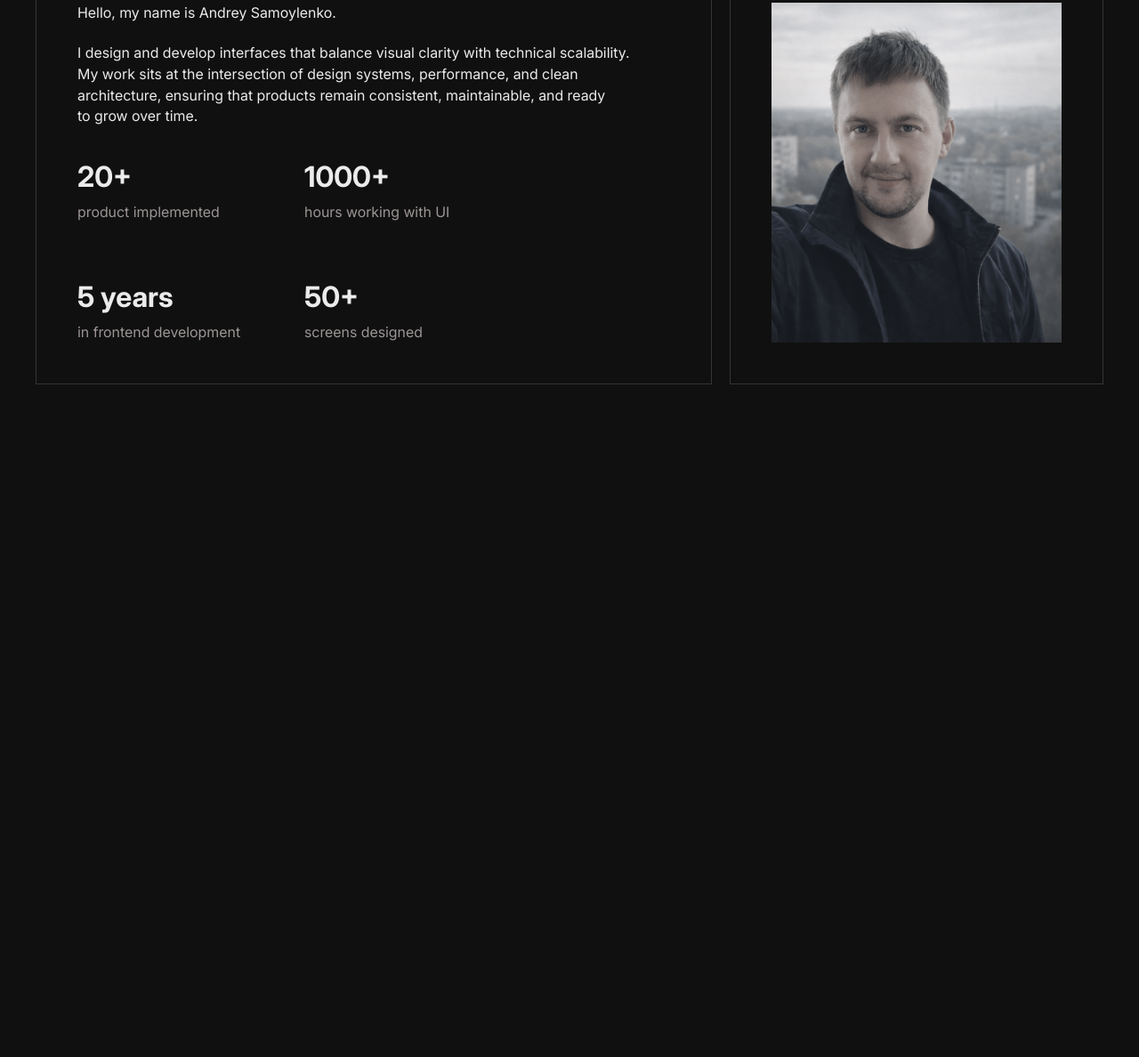
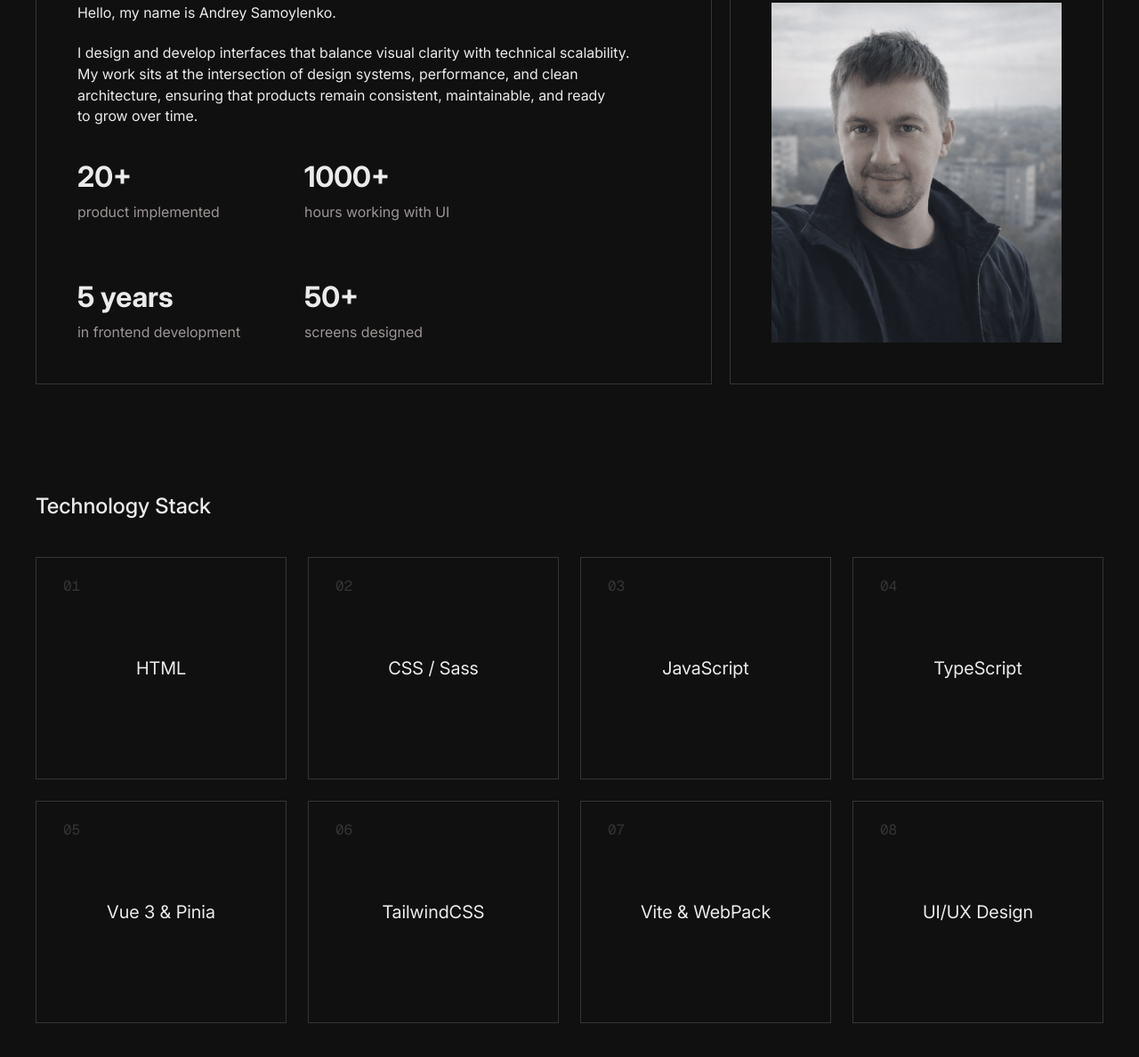
Before and after one commit to juicyblob/mono-digital, a website built with Vite: page index.html in a window 1280 px wide. Shown: the part 2291-3479 px from the top of the page at 89% size. Before the commit the page ends 2799 px from the top, so only its background shows below. Built offline with nearby package versions, Linux system fonts and the light colour scheme.

Commit message:
верстка секции стэк технологий

```diff
--- a/index.html
+++ b/index.html
@@ -265,7 +265,7 @@
 
   </section>
 
-  <section class="mt-19 mb-19 lg:mt-30">
+  <section class="mt-19 lg:mt-30">
     <div class="wrapper">
       <h2 class="mb-6 text-[1.125rem]/[1.4] font-medium sm:mb-8 sm:text-[1.25rem]/[1.4] lg:mb-10 lg:text-[1.5rem]/[1.4]">
         About my experience
@@ -314,6 +314,65 @@
     </div>
   </section>
 
+  <section class="mt-19 mb-30 sm:mb-40 lg:mb-60 lg:mt-30">
+    <div class="wrapper">
+      <h2 class="mb-6 text-[1.125rem]/[1.4] font-medium sm:mb-8 sm:text-[1.25rem]/[1.4] lg:mb-10 lg:text-[1.5rem]/[1.4]">
+        Technology Stack
+      </h2>
+
+      <div class="grid grid-cols-[1fr_1fr] auto-rows-[140px] gap-4 sm:auto-rows-[180px] sm:gap-5 lg:grid-cols-[1fr_1fr_1fr_1fr] lg:auto-rows-[250px] lg:gap-6">
+        <div class="relative flex items-center justify-center border border-(--color-gray)">
+          <span class="num">01</span>
+          <div class="text-center text-[0.875rem]/[1.4] sm:basis-42 sm:text-[1.125rem]/[1.4] lg:text-[1.25rem]/[1.4] lg:basis-auto">
+            HTML
+          </div>
+        </div>
+        <div class="relative flex items-center justify-center border border-(--color-gray)">
+          <span class="num">02</span>
+          <div class="text-center text-[0.875rem]/[1.4] sm:basis-42 sm:text-[1.125rem]/[1.4] lg:text-[1.25rem]/[1.4] lg:basis-auto">
+            CSS / Sass
+          </div>
+        </div>
+        <div class="relative flex items-center justify-center border border-(--color-gray)">
+          <span class="num">03</span>
+          <div class="text-center text-[0.875rem]/[1.4] sm:basis-42 sm:text-[1.125rem]/[1.4] lg:text-[1.25rem]/[1.4] lg:basis-auto">
+            JavaScript
+          </div>
+        </div>
+        <div class="relative flex items-center justify-center border border-(--color-gray)">
+          <span class="num">04</span>
+          <div class="text-center text-[0.875rem]/[1.4] sm:basis-42 sm:text-[1.125rem]/[1.4] lg:text-[1.25rem]/[1.4] lg:basis-auto">
+            TypeScript
+          </div>
+        </div>
+        <div class="relative flex items-center justify-center border border-(--color-gray)">
+          <span class="num">05</span>
+          <div class="text-center text-[0.875rem]/[1.4] sm:basis-42 sm:text-[1.125rem]/[1.4] lg:text-[1.25rem]/[1.4] lg:basis-auto">
+            Vue 3 & Pinia
+          </div>
+        </div>
+        <div class="relative flex items-center justify-center border border-(--color-gray)">
+          <span class="num">06</span>
+          <div class="text-center text-[0.875rem]/[1.4] sm:basis-42 sm:text-[1.125rem]/[1.4] lg:text-[1.25rem]/[1.4] lg:basis-auto">
+            TailwindCSS
+          </div>
+        </div>
+        <div class="relative flex items-center justify-center border border-(--color-gray)">
+          <span class="num">07</span>
+          <div class="text-center text-[0.875rem]/[1.4] sm:basis-42 sm:text-[1.125rem]/[1.4] lg:text-[1.25rem]/[1.4] lg:basis-auto">
+            Vite & WebPack
+          </div>
+        </div>
+        <div class="relative flex items-center justify-center border border-(--color-gray)">
+          <span class="num">08</span>
+          <div class="text-center text-[0.875rem]/[1.4] sm:basis-42 sm:text-[1.125rem]/[1.4] lg:text-[1.25rem]/[1.4] lg:basis-auto">
+            UI/UX Design
+          </div>
+        </div>
+      </div>
+    </div>
+  </section>
+
   <div id="app"></div>
   <script type="module" src="/src/main.js"></script>
 </body>
```
